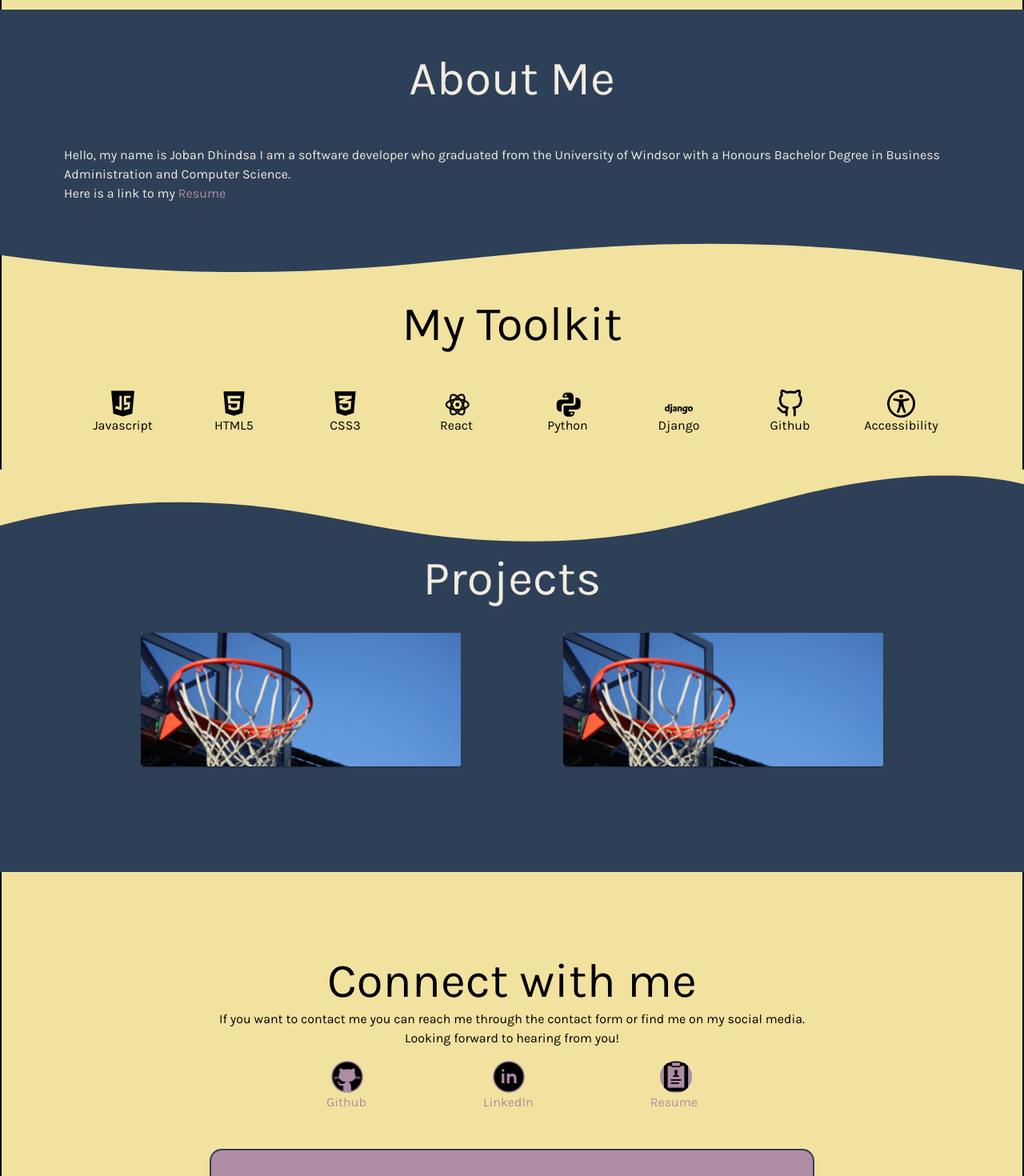
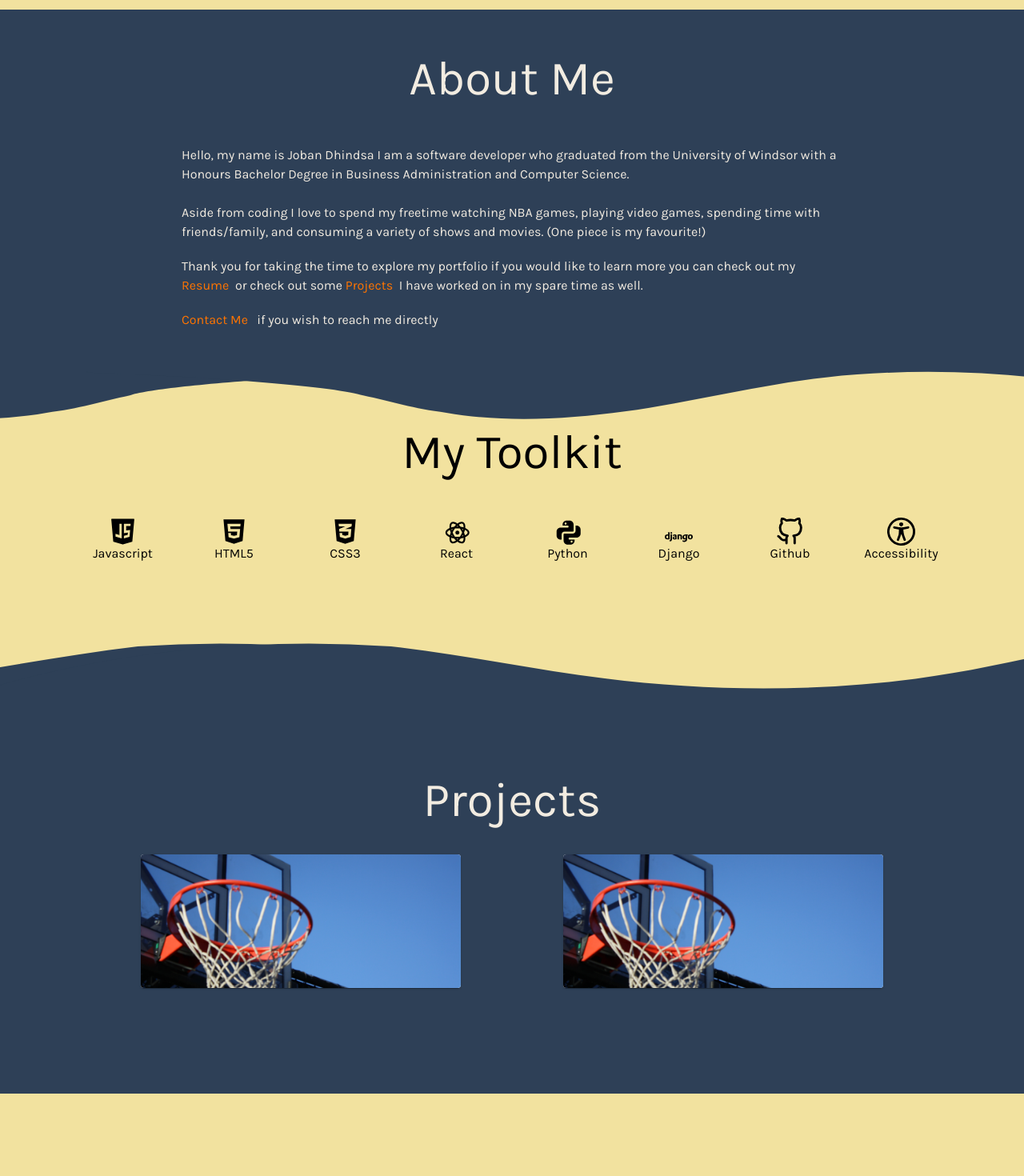
Before and after one commit to JobanD/portfolio-website, a React (Vite) app: page / in a window 1280 px wide. Shown: the part 760-2230 px from the top of the page at 80% size. Built offline with nearby package versions, Linux system fonts and the light colour scheme.

Commit message:
Final touch ups and ui/ux changes before deploying on Netlify. After deployment check contact form functionality, add projects to projects section

```diff
--- a/src/App.jsx
+++ b/src/App.jsx
@@ -3,10 +3,10 @@ import "./css/App.css";
 import Nav from "./components/Nav";
 import Home from "./components/Home";
 import Footer from "./components/Footer";
-import { createTheme, ThemeProvider } from "@mui/material";
+import { createTheme, ThemeProvider, responsiveFontSizes } from "@mui/material";
 
 export default function App() {
-  const theme = createTheme({
+  let theme = createTheme({
     typography: {
       fontFamily: [
         "Merriweather",
@@ -26,6 +26,8 @@ export default function App() {
     },
   });
 
+  theme = responsiveFontSizes(theme);
+
   return (
     <ThemeProvider theme={theme}>
       <div className="app-container">
--- a/src/components/About.jsx
+++ b/src/components/About.jsx
@@ -1,5 +1,6 @@
 import { Typography } from "@mui/material";
 import React from "react";
+import { Link } from "react-scroll";
 import Pdf from "../assets/Joban_CV.pdf";
 import "../css/about.css";
 
@@ -11,13 +12,46 @@ export default function About() {
         <Typography>
           Hello, my name is Joban Dhindsa I am a software developer who
           graduated from the University of Windsor with a Honours Bachelor
-          Degree in Business Administration and Computer Science.
+          Degree in Business Administration and Computer Science. <br></br>
+          <br></br>
+          Aside from coding I love to spend my freetime watching NBA games,
+          playing video games, spending time with friends/family, and consuming
+          a variety of shows and movies. (One piece is my favourite!)
         </Typography>
+        <br></br>
         <Typography>
-          Here is a link to my{" "}
+          Thank you for taking the time to explore my portfolio if you would
+          like to learn more you can check out my{" "}
           <a href={Pdf} target="_blank">
-            Resume
+            Resume &nbsp;
           </a>
+          or check out some{" "}
+          <Link
+            activeClass="active"
+            to="projects"
+            spy={true}
+            smooth={true}
+            offset={-100}
+            duration={500}
+          >
+            Projects &nbsp;
+          </Link>
+          I have worked on in my spare time as well.
+        </Typography>
+        <br></br>
+        <Typography>
+          {" "}
+          <Link
+            activeClass="active"
+            to="contact"
+            spy={true}
+            smooth={true}
+            offset={-10}
+            duration={500}
+          >
+            Contact Me &nbsp;
+          </Link>{" "}
+          if you wish to reach me directly
         </Typography>
       </div>
     </div>
--- a/src/components/Contact.jsx
+++ b/src/components/Contact.jsx
@@ -37,7 +37,7 @@ export default function Contact() {
                 <Avatar
                   src="/src/assets/github.png"
                   alt="GitHub"
-                  sx={{ bgcolor: "var(--main-purple-color)" }}
+                  sx={{ bgcolor: "var(--main-cream-color)" }}
                   className="github-avatar avatar"
                 />
                 <Typography>Github</Typography>
@@ -51,7 +51,7 @@ export default function Contact() {
                 <Avatar
                   src="/src/assets/linkedin.png"
                   alt="LinkedIn"
-                  sx={{ bgcolor: "var(--main-purple-color)" }}
+                  sx={{ bgcolor: "var(--main-cream-color)" }}
                   className="linkedin-avatar avatar"
                 />
                 <Typography>LinkedIn</Typography>
@@ -62,7 +62,7 @@ export default function Contact() {
                 <Avatar
                   src="/src/assets/resume.png"
                   alt="Resume"
-                  sx={{ bgcolor: "var(--main-purple-color)" }}
+                  sx={{ bgcolor: "var(--main-cream-color)" }}
                   className="resume-avatar avatar"
                 />
                 <Typography>Resume</Typography>
@@ -100,7 +100,6 @@ export default function Contact() {
           <div className="form-element message">
             <label>Message</label>
             <textarea name="message" {...register("message")}></textarea>
-            {/* <input type="textarea" name="message" {...register("message")} /> */}
           </div>
           <button className="submit">Send Message</button>
         </form>
--- a/src/components/Home.jsx
+++ b/src/components/Home.jsx
@@ -97,36 +97,69 @@ export default function Home() {
       </div>
       <section className="reveal fade-bottom">
         <About />
-        <div className="wave-about">
+        <div className="about-waves">
+          <div className="wave-about wave">
             <svg
               data-name="Layer 1"
               xmlns="http://www.w3.org/2000/svg"
-            viewBox="0 0 1200 120"
+              viewBox="0 0 1650 120"
               preserveAspectRatio="none"
             >
               <path
-              d="M321.39,56.44c58-10.79,114.16-30.13,172-41.86,82.39-16.72,168.19-17.73,250.45-.39C823.78,31,906.67,72,985.66,92.83c70.05,18.48,146.53,26.09,214.34,3V0H0V27.35A600.21,600.21,0,0,0,321.39,56.44Z"
+                d="M 321.4 56.4 c 58 -10.8 114.2 -30.1 172 -41.9 c 82.4 -16.7 168.2 -17.7 250.4 -0.4 C 823.8 31 906.7 72 985.7 92.8 c 70 18.5 146.5 26.1 214.3 3 C 1239 87 1266.7 69.3 1300 56 C 1328.3 36.7 1475 13 1631 3 V -4 H 0 V 0 A 600.2 600.2 0 0 0 321.4 56.4 Z"
                 className="shape-fill"
               ></path>
             </svg>
+          </div>
+          <div className="wave-about2 wave">
+            <svg
+              data-name="Layer 1"
+              xmlns="http://www.w3.org/2000/svg"
+              viewBox="0 0 1650 120"
+              preserveAspectRatio="none"
+              transform="scale(-1 1) translate(0 0)"
+            >
+              <path
+                d="M 321.4 56.4 c 58 -10.8 114.2 -30.1 172 -41.9 c 82.4 -16.7 168.2 -17.7 250.4 -0.4 C 823.8 31 906.7 72 985.7 92.8 c 70 18.5 146.5 26.1 214.3 3 C 1239 87 1266.7 69.3 1300 56 C 1328.3 36.7 1475 13 1631 3 V -4 H 0 V 0 A 600.2 600.2 0 0 0 321.4 56.4 Z"
+                className="shape-fill"
+              ></path>
+            </svg>
+          </div>
         </div>
       </section>
       <section className="reveal fade-right">
         <Skills />
       </section>
       <section className="reveal fade-bottom">
-        <div className="wave-projects">
+        <div className="project-waves">
+          <div className="wave-projects wave">
             <svg
               data-name="Layer 1"
               xmlns="http://www.w3.org/2000/svg"
-            viewBox="0 0 1200 120"
+              viewBox="0 0 1650 120"
               preserveAspectRatio="none"
+              transform="rotate(180) translate(700 0)"
             >
               <path
-              d="M985.66,92.83C906.67,72,823.78,31,743.84,14.19c-82.26-17.34-168.06-16.33-250.45.39-57.84,11.73-114,31.07-172,41.86A600.21,600.21,0,0,1,0,27.35V120H1200V95.8C1132.19,118.92,1055.71,111.31,985.66,92.83Z"
-              className="shape-fill"
+                d="M 321.4 56.4 c 58 -10.8 114.2 -30.1 172 -41.9 c 82.4 -16.7 168.2 -17.7 250.4 -0.4 C 823.8 31 906.7 72 985.7 92.8 c 70 18.5 146.5 26.1 268.3 -31.8 C 1290 44 1317 23 1340 0 V 0 H 0 V 3 A 600.2 600.2 0 0 0 321.4 56.4 Z"
+                class="shape-fill"
               ></path>
             </svg>
+          </div>
+          <div className="wave-projects2 wave">
+            <svg
+              data-name="Layer 1"
+              xmlns="http://www.w3.org/2000/svg"
+              viewBox="0 0 1650 120"
+              preserveAspectRatio="none"
+              transform="rotate(180) scale(-1 1) translate(-100 0)"
+            >
+              <path
+                d="M 321.4 56.4 c 58 -10.8 114.2 -30.1 172 -41.9 c 82.4 -16.7 168.2 -17.7 250.4 -0.4 C 823.8 31 906.7 72 985.7 92.8 c 70 18.5 146.5 26.1 268.3 -31.8 C 1290 44 1317 23 1340 0 V 0 H 0 V 3 A 600.2 600.2 0 0 0 321.4 56.4 Z"
+                class="shape-fill"
+              ></path>
+            </svg>
+          </div>
         </div>
         <Projects />
       </section>
--- a/src/css/App.css
+++ b/src/css/App.css
@@ -1,5 +1,5 @@
 :root {
-  background-color: var(--main-cream-color);
+  background-color: var(--main-purple-color);
   box-sizing: border-box;
   --main-orange-color: #ff7400;
   --main-cream-color: #f2e29f;
--- a/src/css/about.css
+++ b/src/css/about.css
@@ -10,18 +10,19 @@
   flex-wrap: wrap;
 }
 
-a {
+.about-me-container a {
   text-decoration: none;
-  color: var(--main-purple-color);
+  color: var(--main-orange-color);
 }
 
-a:hover {
+.about-me-container a:hover {
+  cursor: pointer;
   text-decoration: underline;
   color: #fff7eaf0;
 }
 
 .about-me-description {
   padding-top: 3rem;
-  width: 70rem;
+  width: 70%;
   overflow-wrap: normal;
 }
--- a/src/css/contact.css
+++ b/src/css/contact.css
@@ -5,9 +5,19 @@
   align-items: center;
   justify-content: center;
   text-align: center;
-  padding: 100px;
+  padding-top: 100px;
+  padding-bottom: 100px;
   width: 100vw;
   max-width: var(--max-width);
+}
+
+.contact-container a {
+  text-decoration: none;
+}
+
+.contact-container a:hover {
+  cursor: pointer;
+  text-decoration: underline;
 }
 
 .contact-blurb {
@@ -35,7 +45,7 @@
 }
 
 .contact-socials li a:hover > .avatar {
-  background-color: white;
+  background-color: var(--main-purple-color);
 }
 
 .contact-socials .github-avatar {
--- a/src/css/home.css
+++ b/src/css/home.css
@@ -4,12 +4,10 @@
   align-self: center;
   align-items: center;
   justify-content: center;
-  /* height: max-content; */
-  /* min-height: fit-content; */
+  background-color: var(--main-cream-color);
   width: 100vw;
   max-width: var(--max-width);
-  border: 2px solid black;
-  border-top: none;
+  overflow: hidden;
   /* cursor: none; */
 }
 
@@ -19,7 +17,7 @@
   justify-content: center;
   align-items: flex-start;
   height: 100%;
-  max-height: 1000px;
+  max-height: 1200px;
   margin-top: 100px;
   padding-bottom: 10vh;
 }
@@ -28,11 +26,19 @@
   display: flex;
   flex-direction: column;
   text-align: center;
-  width: 60%;
+  max-width: 60%;
+}
+
+.main-content a {
+  color: var(--main-orange-color);
+}
+
+.title-text {
+  align-self: center;
 }
 
 .name-text {
-  padding-bottom: 50px;
+  padding-bottom: 15px;
 }
 
 .main-content-text-body {
@@ -163,11 +169,24 @@
 
 /* WAVES between sections */
 
+.about-waves {
+  display: flex;
+  width: 100%;
+  border-top: 2px solid var(--main-charcoal-color);
+}
+
+.project-waves {
+  display: flex;
+  width: 100%;
+  border-bottom: 2px solid var(--main-charcoal-color);
+}
+
 .wave-about {
   top: 0;
   left: 0;
   width: 100%;
-  overflow: hidden;
+  min-width: 100%;
+  /* overflow: hidden; */
   line-height: 0;
 }
 
@@ -182,11 +201,33 @@
   fill: var(--main-charcoal-color);
 }
 
+.wave-about2 {
+  top: 0;
+  left: 10%;
+  width: 100%;
+  min-width: 100%;
+  /* overflow: hidden; */
+  line-height: 0;
+}
+
+.wave-about2 svg {
+  position: relative;
+  display: block;
+  width: calc(134% + 1.3px);
+  height: 65px;
+}
+
+.wave-about2 .shape-fill {
+  fill: var(--main-charcoal-color);
+}
+
 .wave-main {
   position: absolute;
   top: 0;
-  left: 0;
+  /* left: 0; */
   width: 100%;
+  max-width: var(--max-width);
+  /* align-self: center; */
   overflow: hidden;
   line-height: 0;
 }
@@ -204,23 +245,129 @@
 }
 
 .wave-projects {
-  position: absolute;
+  /* position: absolute; */
   top: 0;
   left: 0;
   width: 100%;
-  overflow: hidden;
+  min-width: 100%;
+  /* overflow: hidden; */
   line-height: 0;
-  transform: rotate(180deg);
 }
 
 .wave-projects svg {
   position: relative;
   display: block;
-  width: calc(100% + 1.3px);
-  height: 91px;
-  transform: rotateY(180deg);
+  width: calc(200% + 1.3px);
+  height: 115px;
 }
 
 .wave-projects .shape-fill {
-  fill: var(--main-cream-color);
+  fill: var(--main-charcoal-color);
 }
+
+.wave-projects2 {
+  /* position: absolute; */
+  top: 0;
+  left: 10%;
+  width: 100%;
+  min-width: 100%;
+  /* overflow: hidden; */
+  line-height: 0;
+}
+
+.wave-projects2 svg {
+  position: relative;
+  display: block;
+  width: calc(200% + 1.3px);
+  height: 115px;
+}
+
+.wave-projects2 .shape-fill {
+  fill: var(--main-charcoal-color);
+}
+
+@media only screen and (max-width: 800px) {
+  .wave-about svg,
+  .wave-projects svg {
+    width: 400%;
+  }
+
+  .wave-main svg {
+    width: 250%;
+    transform: translateX(-80px);
+  }
+
+  .wave-about2,
+  .wave-projects2 {
+    position: absolute;
+    left: 400%;
+  }
+}
+
+/* WAVE ANIMATION */
+
+.wave {
+  animation: wave 17s linear infinite;
+  -webkit-animation: wave 17s linear infinite;
+}
+
+.wave2 {
+  animation: wave2 17s linear infinite;
+  -webkit-animation: wave2 17s linear infinite;
+}
+
+@keyframes wave {
+  0% {
+    transform: translateX(0);
+  }
+
+  50% {
+    transform: translateX(-130%);
+  }
+
+  100% {
+    transform: translateX(0);
+  }
+}
+
+@-webkit-keyframes wave {
+  0% {
+    transform: translateX(0);
+  }
+
+  50% {
+    transform: translateX(-130%);
+  }
+
+  100% {
+    transform: translateX(0);
+  }
+}
+
+@keyframes wave2 {
+  0% {
+    transform: translateX(0) scale(1.1);
+  }
+
+  50% {
+    transform: translateX(-130%) scale(1.2);
+  }
+
+  100% {
+    transform: translateX(0) scale(1);
+  }
+}
+
+@-webkit-keyframes wave2 {
+  0% {
+    transform: translateX(0) scale(1.1);
+  }
+
+  50% {
+    transform: translateX(-130%) scale(1.2);
+  }
+
+  100% {
+    transform: translateX(0) scale(1);
+  }
+}
```
Also changed, not shown: src/css/mobileNav.css (+13 -1 lines). Lines whose indentation alone changed are shown as unchanged.
